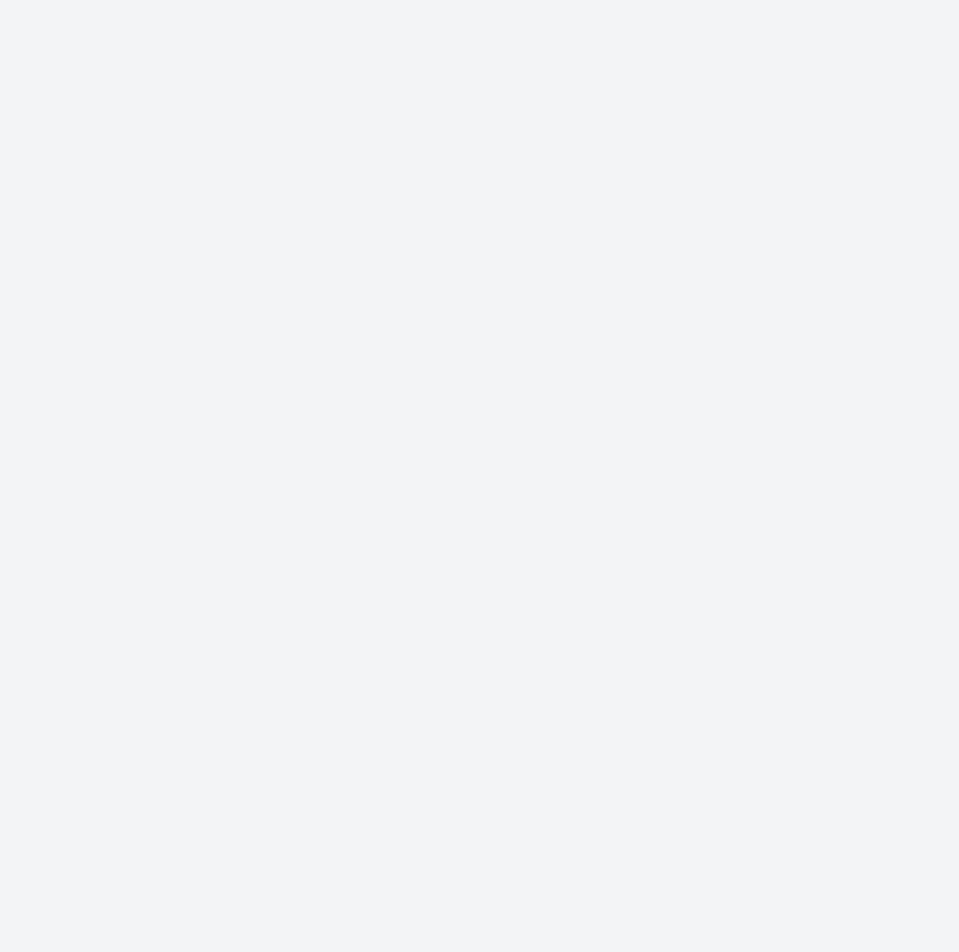
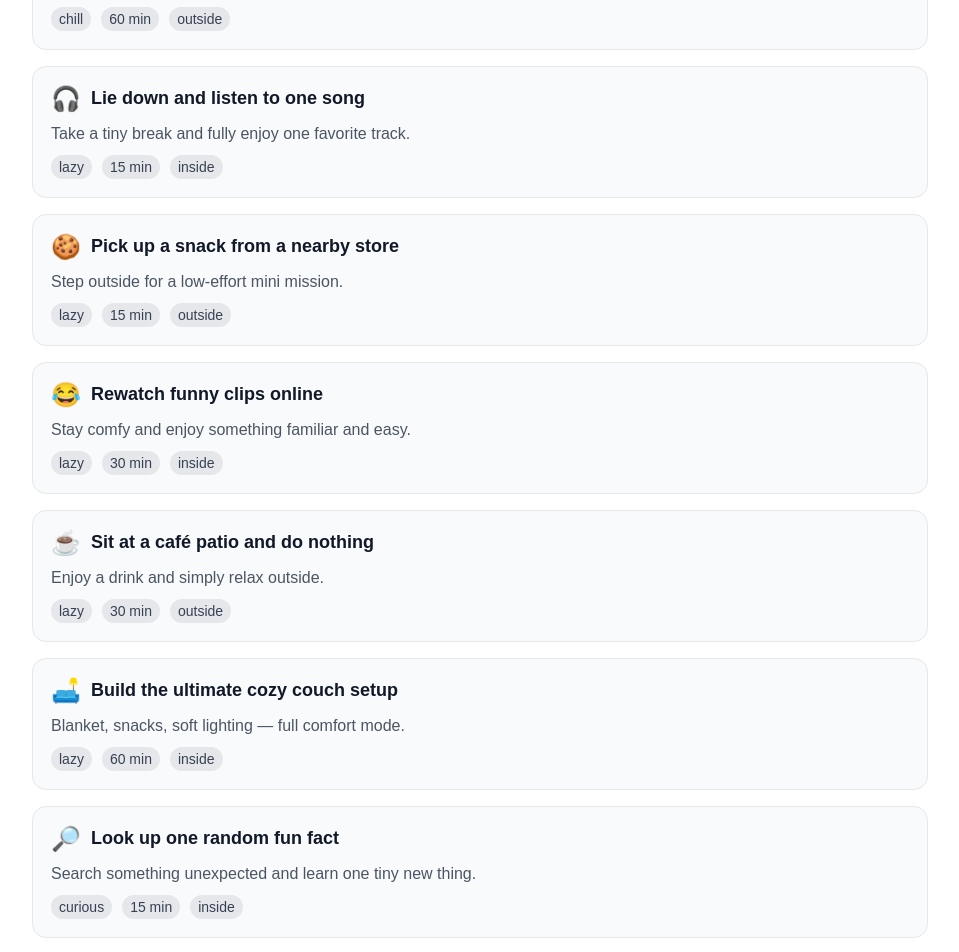
Before and after one commit to chiffa-fox/ReactWorkshop-WeekendActivitySuggester, a React (Vite) app: page / in a window 1280 px wide. Shown: the part 2360-3312 px from the top of the page, without its empty margins (160-1119 px from the left). Before the commit the page ends 1890 px from the top, so only its background shows below. Built offline with nearby package versions, Linux system fonts and the light colour scheme.

Commit message:
add active filter and more activities

```diff
--- a/src/components/Filters.jsx
+++ b/src/components/Filters.jsx
@@ -13,6 +13,7 @@ function Filters({ filters, onFilterChange }) {
                     >
                         <option value="all">All moods</option>
                         <option value="chill">Chill</option>
+                        <option value="active">Active</option>
                         <option value="lazy">Lazy</option>
                         <option value="curious">Curious</option>
                         <option value="creative">Creative</option>
--- a/src/data/activities.js
+++ b/src/data/activities.js
@@ -79,5 +79,262 @@ export const activities = [
         time: "60",
         location: "outside",
         emoji: "🧁"
+    },
+    {
+        id: 10,
+        title: 'Do a 10-minute breathing break',
+        description: 'Pause, breathe deeply, and reset your mind.',
+        mood: 'chill',
+        time: '15',
+        location: 'inside',
+        emoji: '🫧',
+    },
+    {
+        id: 11,
+        title: 'Sit on a bench and people-watch',
+        description: 'Take a quiet moment outside and observe the world around you.',
+        mood: 'chill',
+        time: '30',
+        location: 'outside',
+        emoji: '🌤️',
+    },
+    {
+        id: 12,
+        title: 'Make your room extra cozy',
+        description: 'Light a candle, play music, and create a relaxing atmosphere.',
+        mood: 'chill',
+        time: '60',
+        location: 'inside',
+        emoji: '🕯️',
+    },
+    {
+        id: 13,
+        title: 'Take a slow sunset walk',
+        description: 'Go outside with no rush and enjoy a calm walk.',
+        mood: 'chill',
+        time: '60',
+        location: 'outside',
+        emoji: '🌅',
+    },
+
+    {
+        id: 14,
+        title: 'Lie down and listen to one song',
+        description: 'Take a tiny break and fully enjoy one favorite track.',
+        mood: 'lazy',
+        time: '15',
+        location: 'inside',
+        emoji: '🎧',
+    },
+    {
+        id: 15,
+        title: 'Pick up a snack from a nearby store',
+        description: 'Step outside for a low-effort mini mission.',
+        mood: 'lazy',
+        time: '15',
+        location: 'outside',
+        emoji: '🍪',
+    },
+    {
+        id: 16,
+        title: 'Rewatch funny clips online',
+        description: 'Stay comfy and enjoy something familiar and easy.',
+        mood: 'lazy',
+        time: '30',
+        location: 'inside',
+        emoji: '😂',
+    },
+    {
+        id: 17,
+        title: 'Sit at a café patio and do nothing',
+        description: 'Enjoy a drink and simply relax outside.',
+        mood: 'lazy',
+        time: '30',
+        location: 'outside',
+        emoji: '☕',
+    },
+    {
+        id: 18,
+        title: 'Build the ultimate cozy couch setup',
+        description: 'Blanket, snacks, soft lighting — full comfort mode.',
+        mood: 'lazy',
+        time: '60',
+        location: 'inside',
+        emoji: '🛋️',
+    },
+
+    {
+        id: 19,
+        title: 'Look up one random fun fact',
+        description: 'Search something unexpected and learn one tiny new thing.',
+        mood: 'curious',
+        time: '15',
+        location: 'inside',
+        emoji: '🔎',
+    },
+    {
+        id: 20,
+        title: 'Explore a street you never notice',
+        description: 'Take a short walk somewhere nearby and look for new details.',
+        mood: 'curious',
+        time: '15',
+        location: 'outside',
+        emoji: '🗺️',
+    },
+    {
+        id: 21,
+        title: 'Watch a short documentary',
+        description: 'Learn something new from a quick and interesting video.',
+        mood: 'curious',
+        time: '30',
+        location: 'inside',
+        emoji: '🎬',
+    },
+    {
+        id: 22,
+        title: 'Visit a bookstore and browse',
+        description: 'Wander around and see what catches your attention.',
+        mood: 'curious',
+        time: '30',
+        location: 'outside',
+        emoji: '📖',
+    },
+    {
+        id: 23,
+        title: 'Try a mini DIY experiment',
+        description: 'Make or test something simple just for the fun of it.',
+        mood: 'curious',
+        time: '60',
+        location: 'inside',
+        emoji: '🧪',
+    },
+
+    {
+        id: 24,
+        title: 'Doodle for 10 minutes',
+        description: 'Grab a pen and make something silly or beautiful.',
+        mood: 'creative',
+        time: '15',
+        location: 'inside',
+        emoji: '✏️',
+    },
+    {
+        id: 25,
+        title: 'Take 5 creative photos outside',
+        description: 'Find interesting angles, colors, or shadows nearby.',
+        mood: 'creative',
+        time: '15',
+        location: 'outside',
+        emoji: '📸',
+    },
+    {
+        id: 26,
+        title: 'Sketch by a window or in a park',
+        description: 'Bring your notebook and capture the moment around you.',
+        mood: 'creative',
+        time: '30',
+        location: 'outside',
+        emoji: '🖍️',
+    },
+    {
+        id: 27,
+        title: 'Start a tiny craft project',
+        description: 'Make something simple with paper, stickers, or scraps.',
+        mood: 'creative',
+        time: '60',
+        location: 'inside',
+        emoji: '🧵',
+    },
+    {
+        id: 28,
+        title: 'Do an outdoor photo walk',
+        description: 'Wander and collect fun little visual moments.',
+        mood: 'creative',
+        time: '60',
+        location: 'outside',
+        emoji: '🌇',
+    },
+
+    {
+        id: 29,
+        title: 'Send a voice note to a friend',
+        description: 'A tiny social moment without much effort.',
+        mood: 'social',
+        time: '15',
+        location: 'inside',
+        emoji: '🎙️',
+    },
+    {
+        id: 30,
+        title: 'Say hi to a neighbor or shop owner',
+        description: 'A quick friendly interaction while you are outside.',
+        mood: 'social',
+        time: '15',
+        location: 'outside',
+        emoji: '👋',
+    },
+    {
+        id: 31,
+        title: 'Call a friend for a quick catch-up',
+        description: 'A simple and warm social reset from home.',
+        mood: 'social',
+        time: '30',
+        location: 'inside',
+        emoji: '📞',
+    },
+    {
+        id: 32,
+        title: 'Meet someone for a short coffee break',
+        description: 'Keep it casual and easy with a quick meetup.',
+        mood: 'social',
+        time: '30',
+        location: 'outside',
+        emoji: '☕',
+    },
+    {
+        id: 33,
+        title: 'Host a mini tea break at home',
+        description: 'Invite someone over or enjoy a shared pause together.',
+        mood: 'social',
+        time: '60',
+        location: 'inside',
+        emoji: '🫖',
+    },
+
+    {
+        id: 34,
+        title: 'Do a quick stretch session',
+        description: 'Wake up your body with a few simple movements.',
+        mood: 'active',
+        time: '15',
+        location: 'outside',
+        emoji: '🤸',
+    },
+    {
+        id: 35,
+        title: 'Try a short dance break',
+        description: 'Put on music and move for fun.',
+        mood: 'active',
+        time: '30',
+        location: 'inside',
+        emoji: '🪩',
+    },
+    {
+        id: 36,
+        title: 'Take a brisk walk around the block',
+        description: 'Get moving and boost your energy outdoors.',
+        mood: 'active',
+        time: '30',
+        location: 'outside',
+        emoji: '🚶',
+    },
+    {
+        id: 37,
+        title: 'Follow a full workout video',
+        description: 'Pick a session and enjoy a longer active reset.',
+        mood: 'active',
+        time: '60',
+        location: 'inside',
+        emoji: '🏋️',
     }
 ];
```
